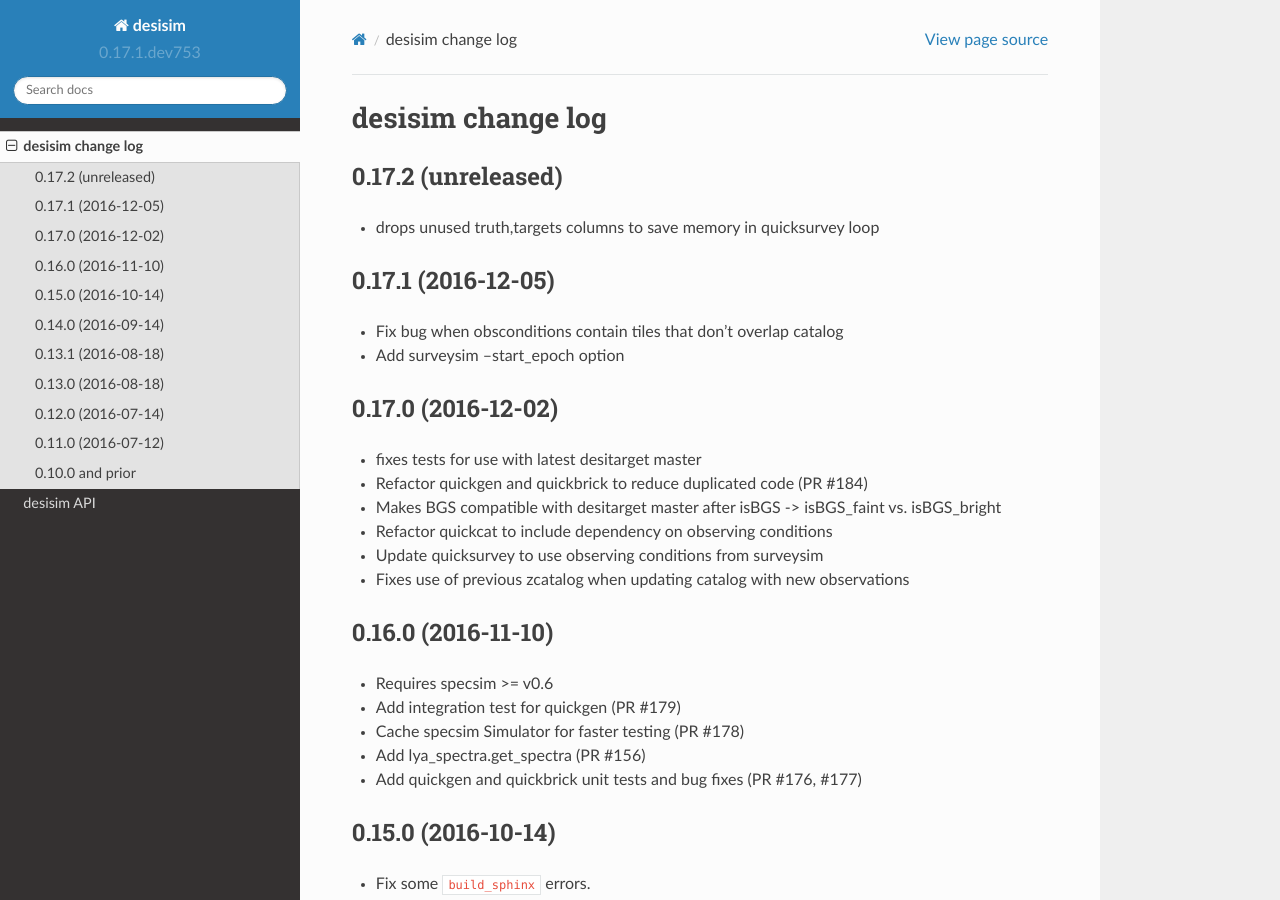
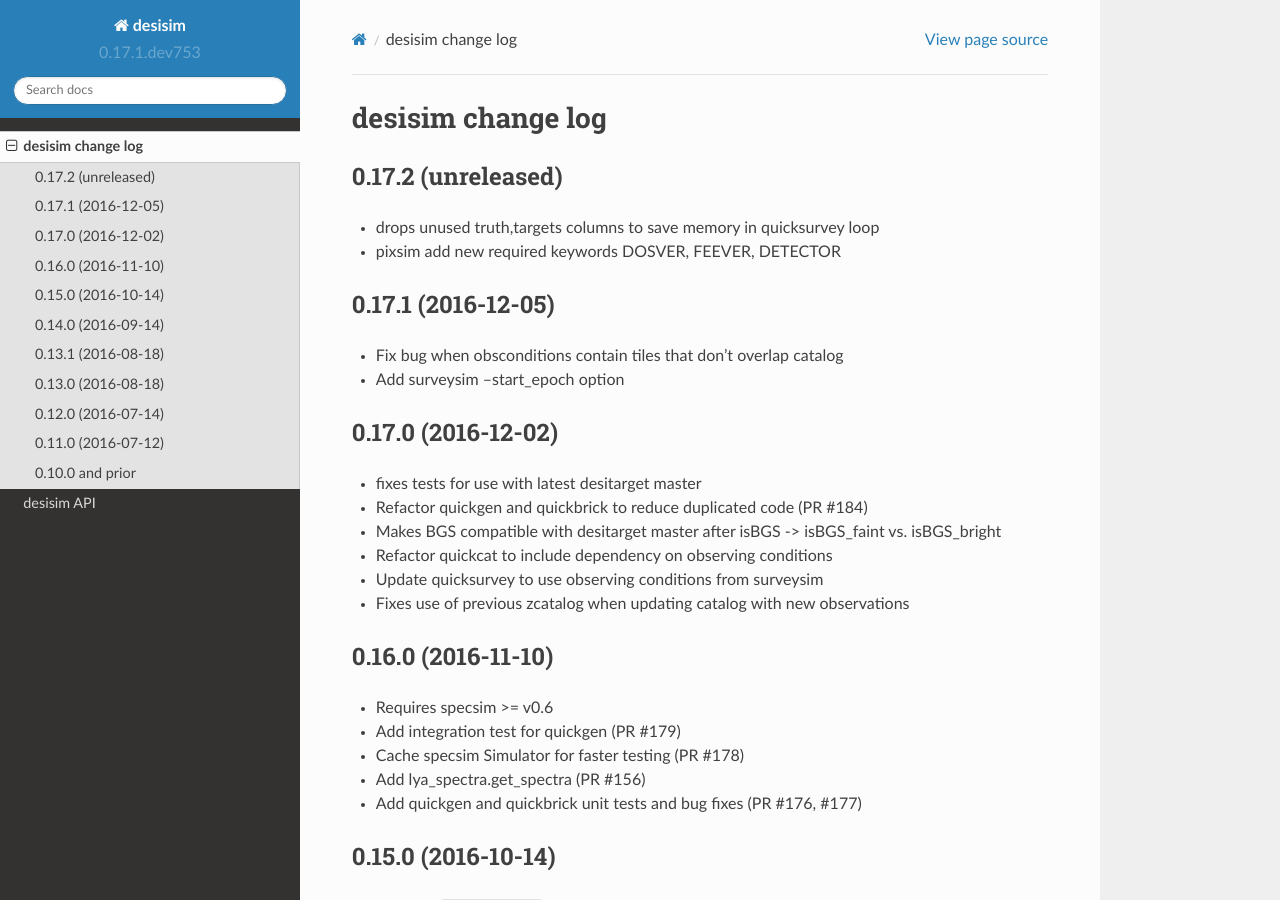
Before and after one commit to desihub/desisim, a Sphinx documentation site: the page built from doc/changes.rst, in a window 1280 px wide and 900 px high. Built offline with Sphinx 7.4.7 and the Read the Docs theme 2.0.0, drawn with Linux system fonts in a browser that asks for light colours.

Commit message:
update changes.rst

```diff
--- a/doc/changes.rst
+++ b/doc/changes.rst
@@ -6,6 +6,7 @@ desisim change log
 -------------------
 
 * drops unused truth,targets columns to save memory in quicksurvey loop
+* pixsim add new required keywords DOSVER, FEEVER, DETECTOR
 
 0.17.1 (2016-12-05)
 -------------------
```
